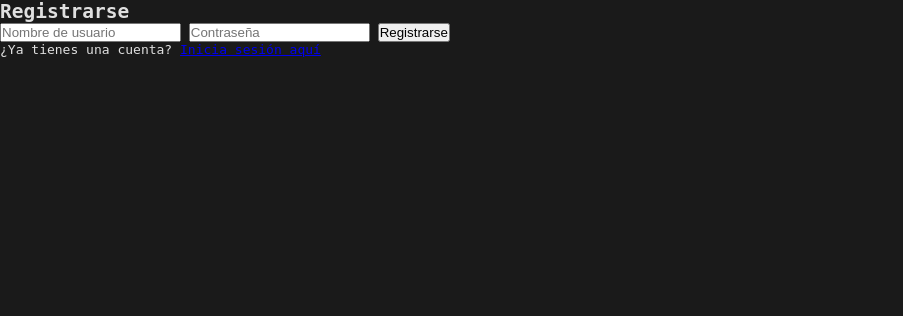
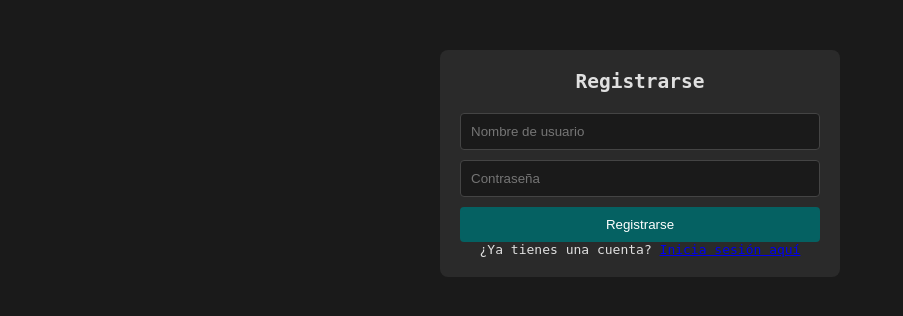
Before and after one commit to Brayan-chan/chatpy.io, a Flask app: page /register in a window 1280 px wide. Shown: the top 316 px of the page, without its empty margins (0-903 px from the left). Run offline with Flask 3, Linux system fonts and the light colour scheme; parts of the project's set-up code (start-up, migrations or seed data) failed here and were passed over.

Commit message:
Agregar estilos CSS para el contenedor de autenticación, incluyendo diseño de formularios y botones.

```diff
--- a/static/styles.css
+++ b/static/styles.css
@@ -324,3 +324,57 @@ body {
     cursor: pointer;
     font-size: 1.2rem;
 }
+
+.auth-container {
+    max-width: 400px;
+    margin: 50px auto;
+    padding: 20px;
+    background-color: #2a2a2a;
+    border-radius: 8px;
+    text-align: center;
+}
+
+.auth-container h2 {
+    margin-bottom: 20px;
+}
+
+.auth-container form {
+    display: flex;
+    flex-direction: column;
+    gap: 10px;
+}
+
+.auth-container input {
+    padding: 10px;
+    border: 1px solid #444;
+    border-radius: 4px;
+    background-color: #1a1a1a;
+    color: #fff;
+}
+
+.auth-container button {
+    padding: 10px;
+    border: none;
+    border-radius: 4px;
+    background-color: #056162;
+    color: #fff;
+    cursor: pointer;
+}
+
+.auth-container button:hover {
+    background-color: #0a7373;
+}
+
+.auth-links {
+    text-align: center;
+    margin: 20px 0;
+}
+
+.auth-links a {
+    color: #056162;
+    text-decoration: none;
+}
+
+.auth-links a:hover {
+    text-decoration: underline;
+}
```
